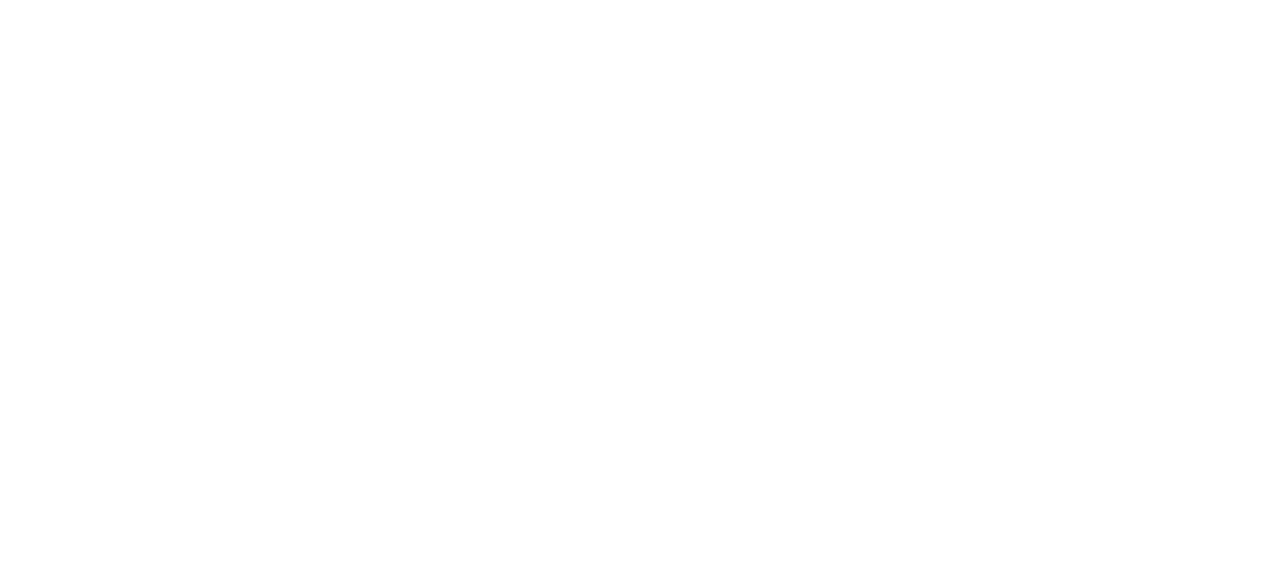
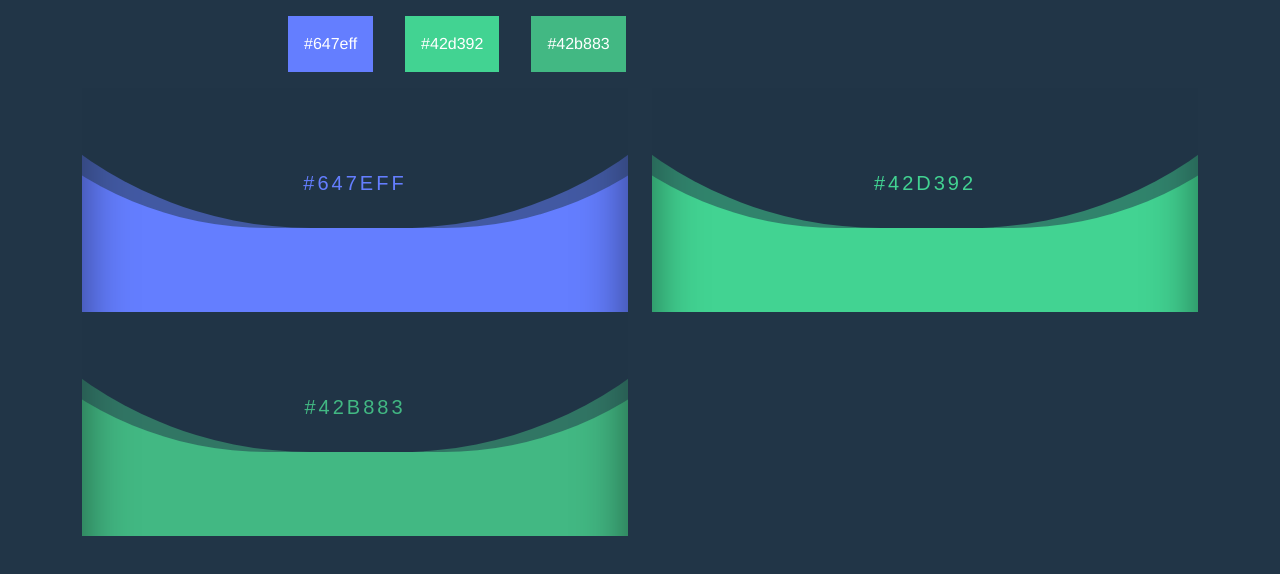
Before and after one commit to cris-scheib/vue-in-practice, a Vue app: page /props in a window 1280 px wide. Before the commit this address had no page. Shown: the top 574 px of the page. Built offline with nearby package versions, Linux system fonts and the light colour scheme.

Commit message:
Criada as telas de props

```diff
--- a/src/components/pages/HomePage.vue
+++ b/src/components/home/HomePage.vue
@@ -13,7 +13,10 @@
           <router-link to="/binding">Bindings</router-link>
         </li>
         <li>
-          <router-link to="/slots">Slots</router-link>
+          <router-link to="/slot">Slots</router-link>
+        </li>
+        <li>
+          <router-link to="/props">Props</router-link>
         </li>
       </ul>
     </main>
--- /dev/null
+++ b/src/components/props/PropsPage.vue
@@ -0,0 +1,33 @@
+<template>
+  <div class="props">
+    <div class="container pb-5">
+      <customizer-card v-model:colors="colors" />
+      <div class="row">
+        <color-card v-for="color in colors" :key="color" :color="color" />
+      </div>
+    </div>
+  </div>
+</template>
+
+<script>
+import CustomizerCard from './partials/CustomizerCard.vue';
+import ColorCard from './partials/ColorCard.vue';
+export default {
+  components: { CustomizerCard, ColorCard },
+  name: "PropsPage",
+  data() {
+    return {
+      colors: [
+        '#647eff', '#42d392', '#42b883'
+      ]
+    };
+  },
+};
+</script>
+
+<style scoped>
+.props {
+  background-color: #213547;
+  min-height: 100vh;
+}
+</style>
--- /dev/null
+++ b/src/components/props/partials/ColorCard.vue
@@ -0,0 +1,87 @@
+<template>
+    <div class="col-6">
+        <div class="waves" :style="colors">
+            <span>{{ color }}</span>
+            <div class="liquid"></div>
+        </div>
+    </div>
+</template>
+
+<script>
+export default {
+    props: ['color'],
+    computed: {
+        colors() {
+            return {
+                '--color': this.color,
+            }
+        }
+    }
+};
+</script>
+
+<style scoped>
+.waves {
+    position: relative;
+    padding: 5em;
+    display: block;
+    text-decoration: none;
+    text-transform: uppercase;
+    overflow: hidden;
+    height: 14em;
+}
+
+.waves span {
+    position: relative;
+    color: var(--color);
+    font-size: 20px;
+    font-family: Arial;
+    letter-spacing: 3px;
+    z-index: 1;
+}
+
+.waves .liquid {
+    position: absolute;
+    top: -80px;
+    left: 0;
+    width: 100%;
+    height: 400px;
+    background: var(--color);
+    box-shadow: inset 0 0 50px rgba(0, 0, 0, .5);
+    transition: .5s;
+}
+
+.waves .liquid::after,
+.waves .liquid::before {
+    content: '';
+    width: 55em;
+    height: 55em;
+    position: absolute;
+    top: 0;
+    left: 50%;
+    transform: translate(-50%, -75%);
+}
+
+.waves .liquid::before {
+
+    border-radius: 45%;
+    background: #213547;
+    animation: animate 5s linear infinite;
+}
+
+.waves .liquid::after {
+    border-radius: 40%;
+    background: #21354780;
+    animation: animate 10s linear infinite;
+}
+
+@keyframes animate {
+    0% {
+        transform: translate(-50%, -75%) rotate(0deg);
+    }
+
+    100% {
+        transform: translate(-50%, -75%) rotate(360deg);
+    }
+}
+</style>
--- /dev/null
+++ b/src/components/props/partials/CustomizerCard.vue
@@ -0,0 +1,30 @@
+<template>
+    <div class="row center">
+        <div class="col-8 d-flex">
+            <div v-for="color in colors" :key="color" class="card-color"
+            :style="`background-color: ${color}`">
+                <p>
+                    {{ color }}
+                </p>
+            </div>
+        </div>
+    </div>
+</template>
+
+<script>
+export default {
+    props: ['colors'],
+};
+</script>
+
+<style scoped>
+.card-color {
+    padding: 1em;
+    margin: 1em;
+}
+
+.card-color p {
+    color: white;
+    margin: 0;
+}
+</style>
--- a/src/components/pages/SlotPage.vue
+++ b/src/components/slot/SlotPage.vue
@@ -9,8 +9,8 @@
 </template>
 
 <script>
-import Layout from '../layout/LayoutComponent.vue';
-import CoffeeAnimation from '../partials/CoffeeAnimation.vue';
+import Layout from './layout/LayoutComponent.vue';
+import CoffeeAnimation from './partials/CoffeeAnimation.vue';
 export default {
   components: { Layout, CoffeeAnimation },
   name: "SlotPage",
--- a/src/router/index.js
+++ b/src/router/index.js
@@ -1,7 +1,8 @@
 import { createWebHistory, createRouter } from "vue-router";
-import HomePage from '@/components/pages/HomePage.vue'
-import SlotPage from '@/components/pages/SlotPage.vue'
-import BindingPage from '@/components/pages/BindingPage.vue'
+import HomePage from '@/components/home/HomePage.vue'
+import SlotPage from '@/components/slot/SlotPage.vue'
+import BindingPage from '@/components/binding/BindingPage.vue'
+import PropsPage from '@/components/props/PropsPage.vue'
 
 require('@/assets/css/custom.css');
 
@@ -21,6 +22,11 @@
     name: "Slot",
     component: SlotPage,
   },
+  {
+    path: "/props",
+    name: "Props",
+    component: PropsPage,
+  },
 ];
 
 const router = createRouter({
```
Also changed, not shown: src/components/binding/BindingPage.vue (renamed from src/components/pages/BindingPage.vue), src/components/slot/layout/FooterComponent.vue (renamed from src/components/layout/FooterComponent.vue), src/components/slot/layout/LayoutComponent.vue (renamed from src/components/layout/LayoutComponent.vue), src/components/slot/layout/SidebarComponent.vue (renamed from src/components/layout/SidebarComponent.vue), src/components/slot/partials/CoffeeAnimation.vue (renamed from src/components/partials/CoffeeAnimation.vue).
